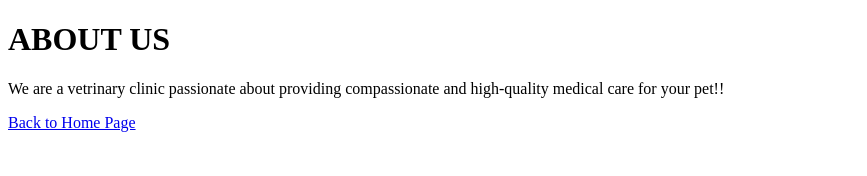
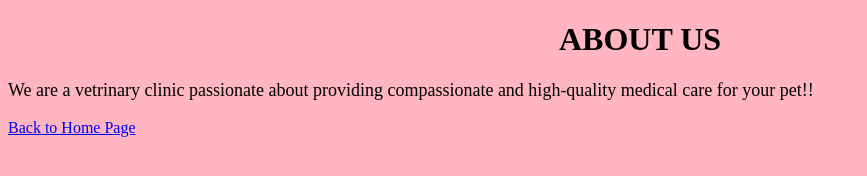
Before and after one commit to Sesame-alpha/WMD-TUTORIALS, a plain HTML site: page about.html in a window 1280 px wide. Shown: the whole page, without its empty margins (0-867 px from the left). Drawn offline with Linux system fonts and the light colour scheme.

Commit message:
Add styles to about.html for better presentation
Added CSS styles for body, h1, and p elements.

```diff
--- a/about.html
+++ b/about.html
@@ -3,6 +3,19 @@
   <head>
     <title>Happy Paws Clinic</title>
   </head>
+   <style>
+    body {
+      background-color: lightpink;
+    }
+    h1 {
+      color: black;
+      text-align: center;
+    }
+    p {
+      color: black;
+      font-size: 18px;
+    }
+    </style>
   <body>
     <h1>ABOUT US</h1>
   <p>
```
